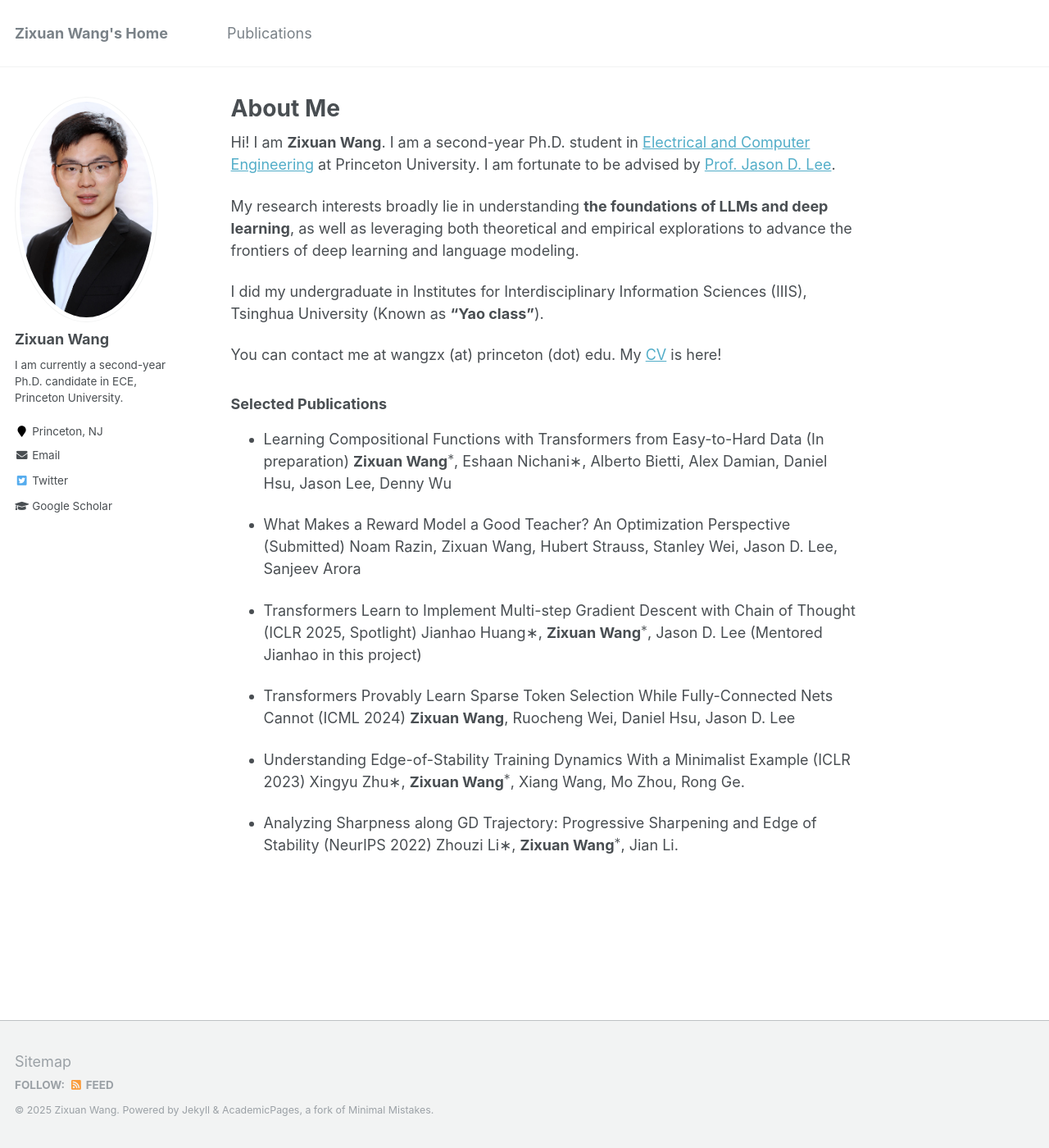
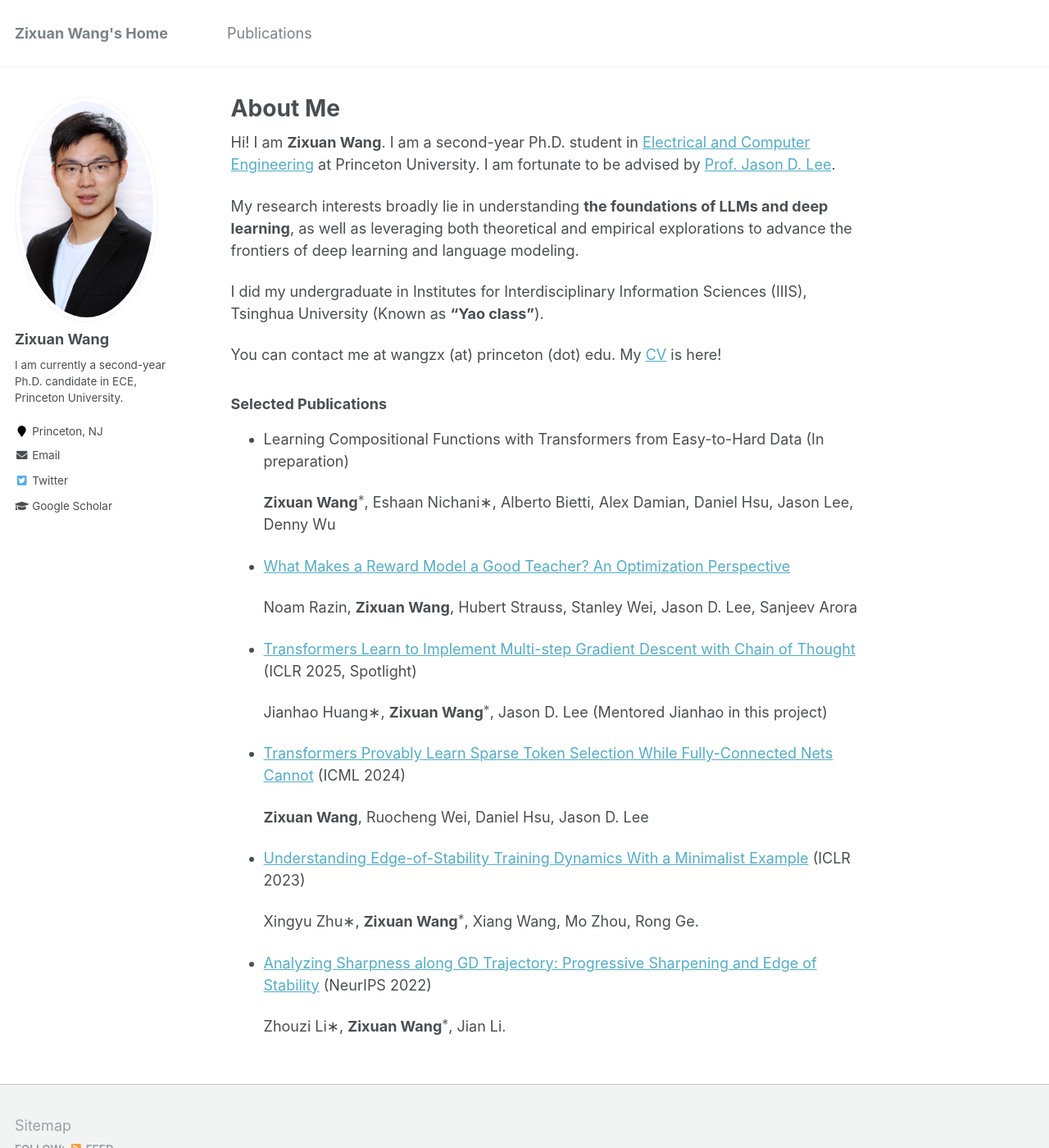
Before and after one commit to zixuan-wang-dlt/zixuan-wang-dlt.github.io, a Jekyll site: the page built from _pages/about.md, in a window 1280 px wide and 1400 px high. Shown: the whole window at 82% size. Built offline with Jekyll 4.4.1, drawn with Linux system fonts in a browser that asks for light colours; formulas are drawn with MathJax 3; comment, search, counter and statistics services are not loaded.

Commit message:
profile update

```diff
--- a/_pages/about.md
+++ b/_pages/about.md
@@ -20,19 +20,25 @@
 ### Selected Publications
 
 - Learning Compositional Functions with Transformers from Easy-to-Hard Data (In preparation)
+
     **Zixuan Wang$^*$**, Eshaan Nichani∗, Alberto Bietti, Alex Damian, Daniel Hsu, Jason Lee, Denny Wu
 
-- What Makes a Reward Model a Good Teacher? An Optimization Perspective (Submitted)
-    Noam Razin, Zixuan Wang, Hubert Strauss, Stanley Wei, Jason D. Lee, Sanjeev Arora
+- <a href="https://arxiv.org/abs/2503.15477">What Makes a Reward Model a Good Teacher? An Optimization Perspective</a>
 
-- Transformers Learn to Implement Multi-step Gradient Descent with Chain of Thought (ICLR 2025, Spotlight)
+    Noam Razin, **Zixuan Wang**, Hubert Strauss, Stanley Wei, Jason D. Lee, Sanjeev Arora
+
+- <a href="https://arxiv.org/abs/2502.21212">Transformers Learn to Implement Multi-step Gradient Descent with Chain of Thought</a> (ICLR 2025, Spotlight)
+
     Jianhao Huang∗, **Zixuan Wang$^*$**, Jason D. Lee (Mentored Jianhao in this project)
 
-- Transformers Provably Learn Sparse Token Selection While Fully-Connected Nets Cannot (ICML 2024)
+- <a href="https://arxiv.org/abs/2406.06893">Transformers Provably Learn Sparse Token Selection While Fully-Connected Nets Cannot</a> (ICML 2024)
+
     **Zixuan Wang**, Ruocheng Wei, Daniel Hsu, Jason D. Lee
 
-- Understanding Edge-of-Stability Training Dynamics With a Minimalist Example (ICLR 2023)
+- <a href="https://arxiv.org/abs/2210.03294">Understanding Edge-of-Stability Training Dynamics With a Minimalist Example</a> (ICLR 2023)
+
     Xingyu Zhu∗, **Zixuan Wang$^*$**, Xiang Wang, Mo Zhou, Rong Ge.
 
-- Analyzing Sharpness along GD Trajectory: Progressive Sharpening and Edge of Stability (NeurIPS 2022)
+- <a href="https://arxiv.org/abs/2207.12678">Analyzing Sharpness along GD Trajectory: Progressive Sharpening and Edge of Stability</a> (NeurIPS 2022)
+
     Zhouzi Li∗, **Zixuan Wang$^*$**, Jian Li.
```
